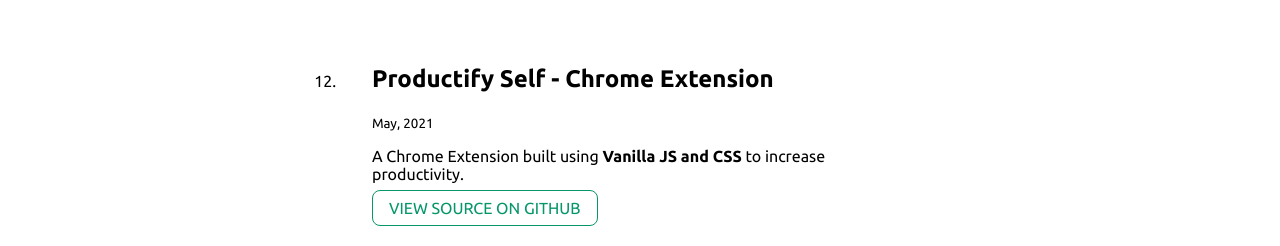
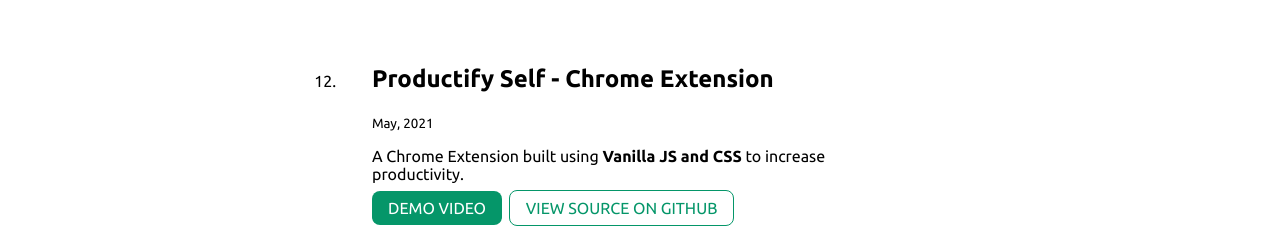
Before and after one commit to DevMittal04/neogcamp-portfolio, a plain HTML site: page projects.html in a window 1280 px wide. Shown: the part 544-790 px from the top of the page. Drawn offline with Linux system fonts and the light colour scheme.

Commit message:
Demo for Productify Self Added

```diff
--- a/projects.html
+++ b/projects.html
@@ -32,6 +32,7 @@
                 <h1>Productify Self - Chrome Extension</h1>
                 <small>May, 2021</small>
                 <p>A Chrome Extension built using <strong>Vanilla JS and CSS</strong> to increase productivity.</p>
+                <a class="link link-primary" href="https://www.youtube.com/watch?v=V2habvbApTc">DEMO VIDEO</a>
                 <a class="link link-secondary" href="https://github.com/DevMittal04/productify-self">VIEW SOURCE ON GITHUB</a>
             </article>
         </li>
```
